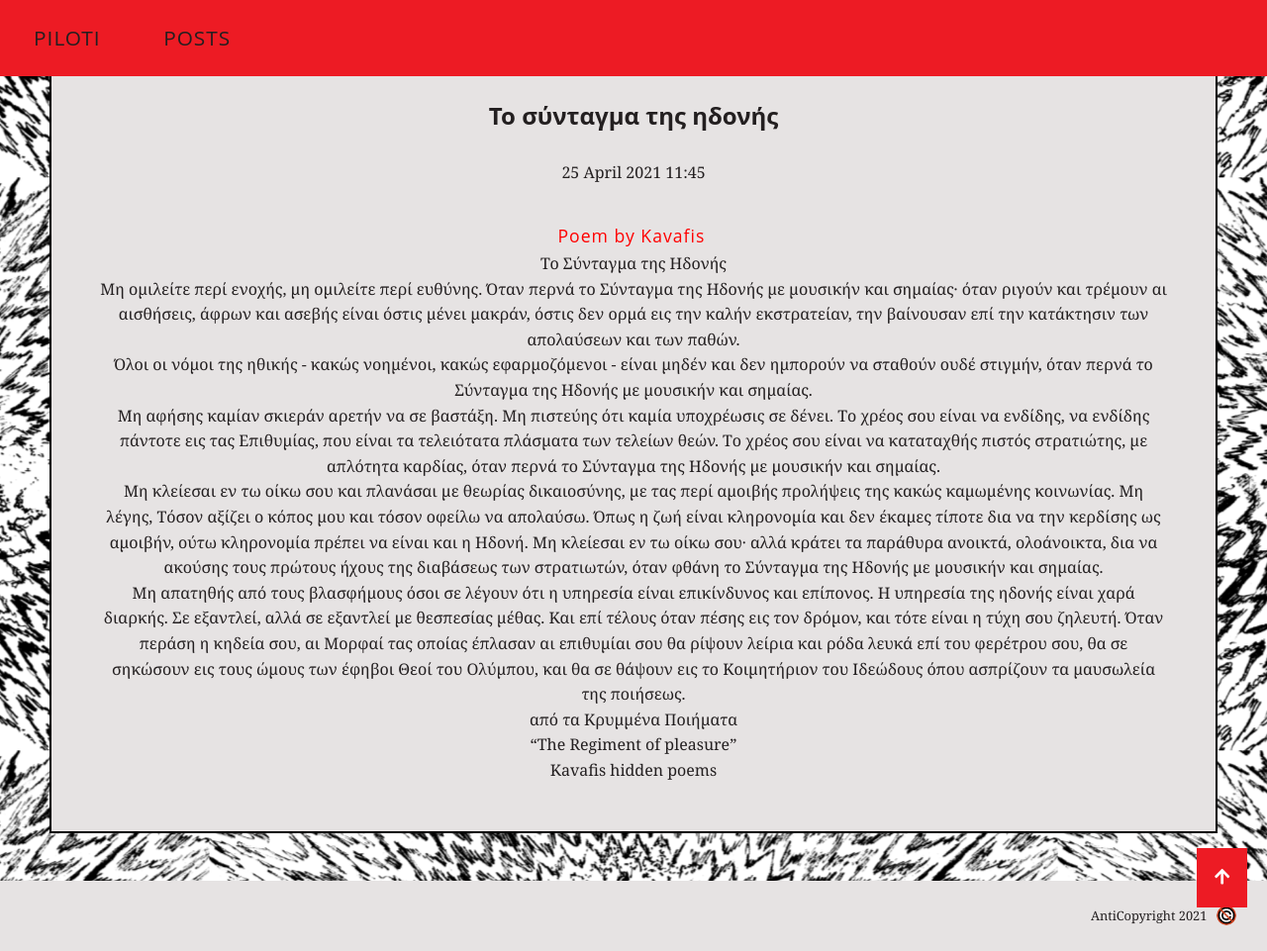
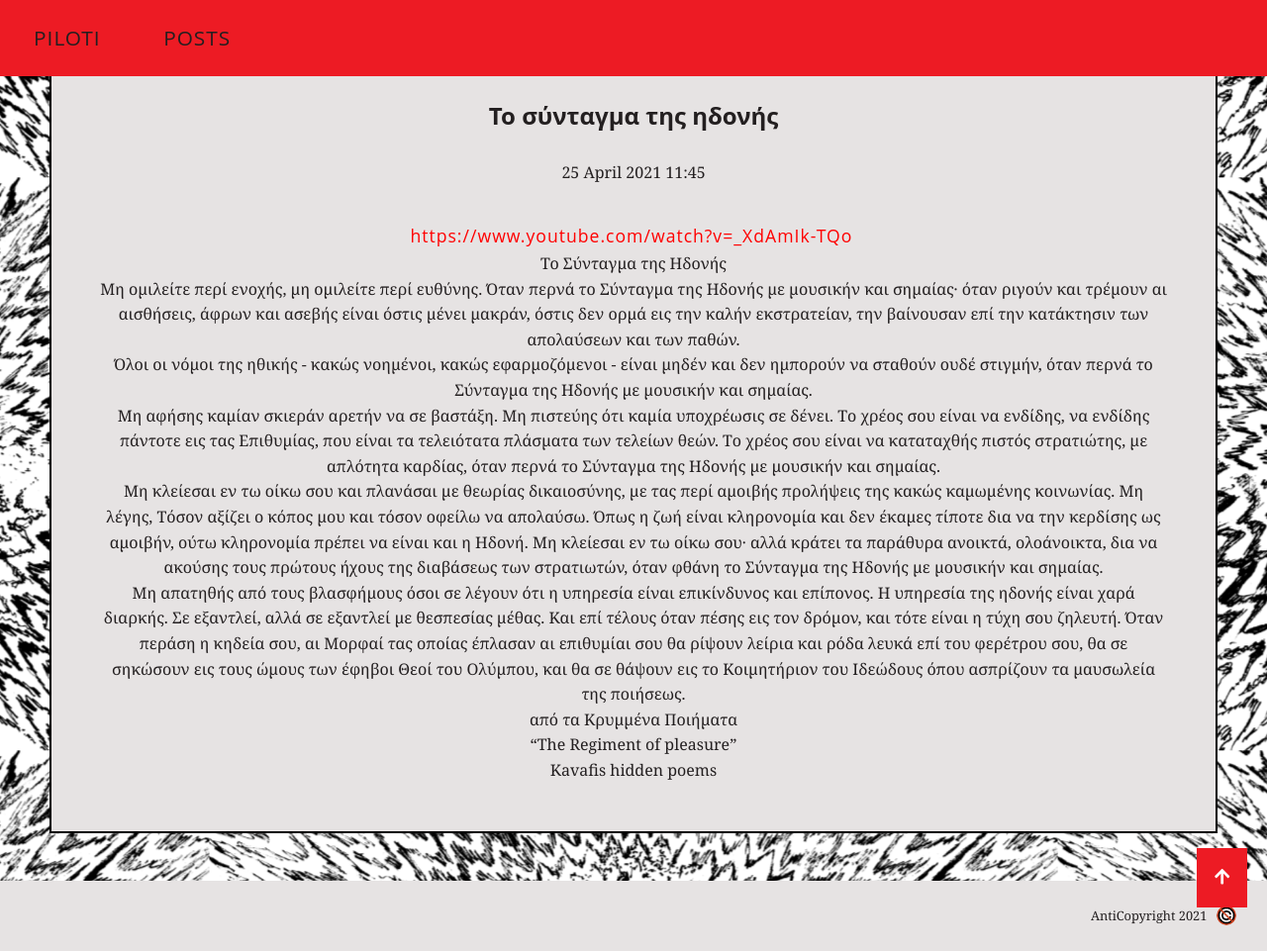
Before and after one commit to colibreradio/piloti, a Jekyll site: the page built from _posts/2021-04-25-το-σύνταγμα-της-ηδονής.md, in a window 1280 px wide and 961 px high. Shown: the whole window at 99% size. Built offline with Jekyll 4.4.1, drawn with Linux system fonts in a browser that asks for light colours; nearby versions of some CDN libraries; a script that is not in the unit is left out.

Commit message:
Update Posts “2021-04-25-το-σύνταγμα-της-ηδονής”

```diff
--- a/_posts/2021-04-25-το-σύνταγμα-της-ηδονής.md
+++ b/_posts/2021-04-25-το-σύνταγμα-της-ηδονής.md
@@ -3,7 +3,7 @@ layout: post
 title: Το σύνταγμα της ηδονής
 categories: post
 date: 2021-04-25T11:45:23.103Z
-author: Poem by Kavafis
+author: https://www.youtube.com/watch?v=_XdAmIk-TQo
 ---
 Το Σύνταγμα της Hδονής
 
```
